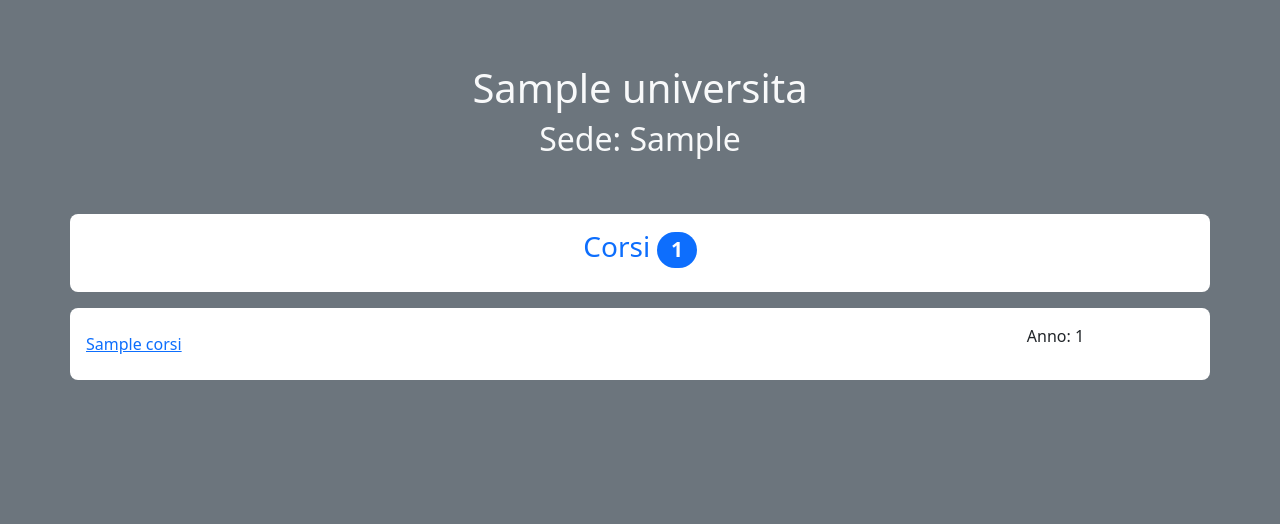
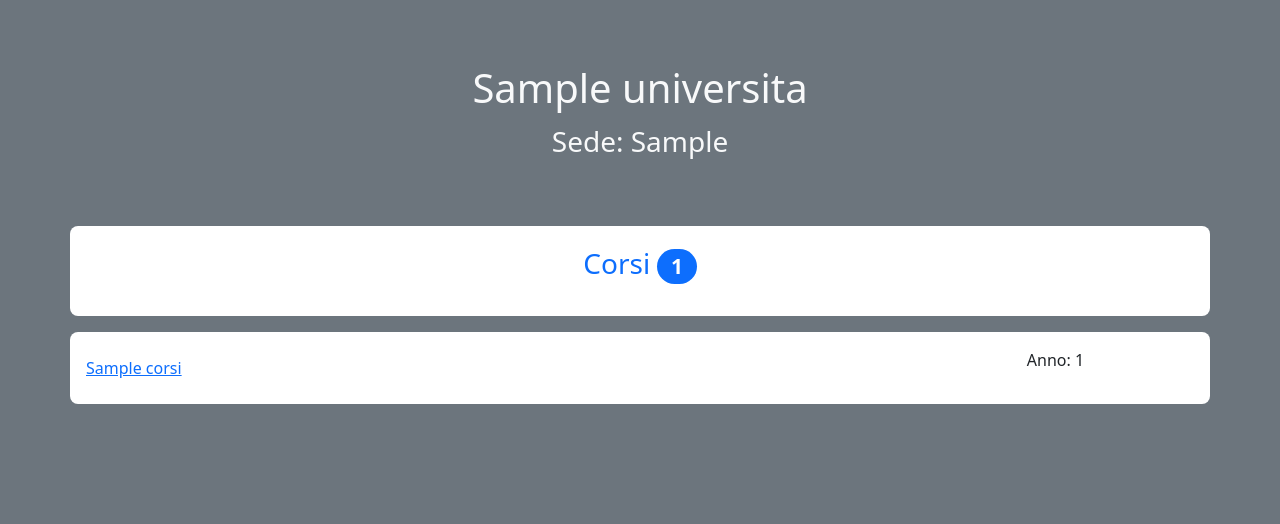
Before and after one commit to MarkRagg/Progetto-Web, a PHP site: page /uni.php?uni_id=1 in a window 1280 px wide. Shown: the part 83-607 px from the top of the page. Run offline with PHP 8.4, Linux system fonts and the light colour scheme; the visitor is signed in with stand-in values (Sample User, id 1); tables that the repository leaves empty hold one stand-in row (values such as "Sample post").

Commit message:
Use fontsize class instead of header class

```diff
--- a/source/php/show-uni.php
+++ b/source/php/show-uni.php
@@ -4,12 +4,12 @@
             <h1 class="col text-light"><?php echo($templateParams["uni_name"]) ?></h1>
         </div>
         <div class="row">
-            <h2 class="col text-light"><?php echo("Sede: ".$templateParams["location"]) ?></h2>
+            <p class="col text-light fs-3"><?php echo("Sede: ".$templateParams["location"]) ?></p>
         </div>
     </div>
     <div class="container text-center bg-white p-3 rounded-3">
         <div class="flex-row d-flex justify-content-center align-items-center">
-            <h3 class="col text-primary">Corsi <span class="badge bg-primary rounded-pill"><?php echo($templateParams["course_count"]) ?></span></h3>
+            <p class="col text-primary fs-3">Corsi <span class="badge bg-primary rounded-pill"><?php echo($templateParams["course_count"]) ?></span></p>
         </div>
     </div>
     <?php foreach($templateParams["courses"] as $course): ?>
```
